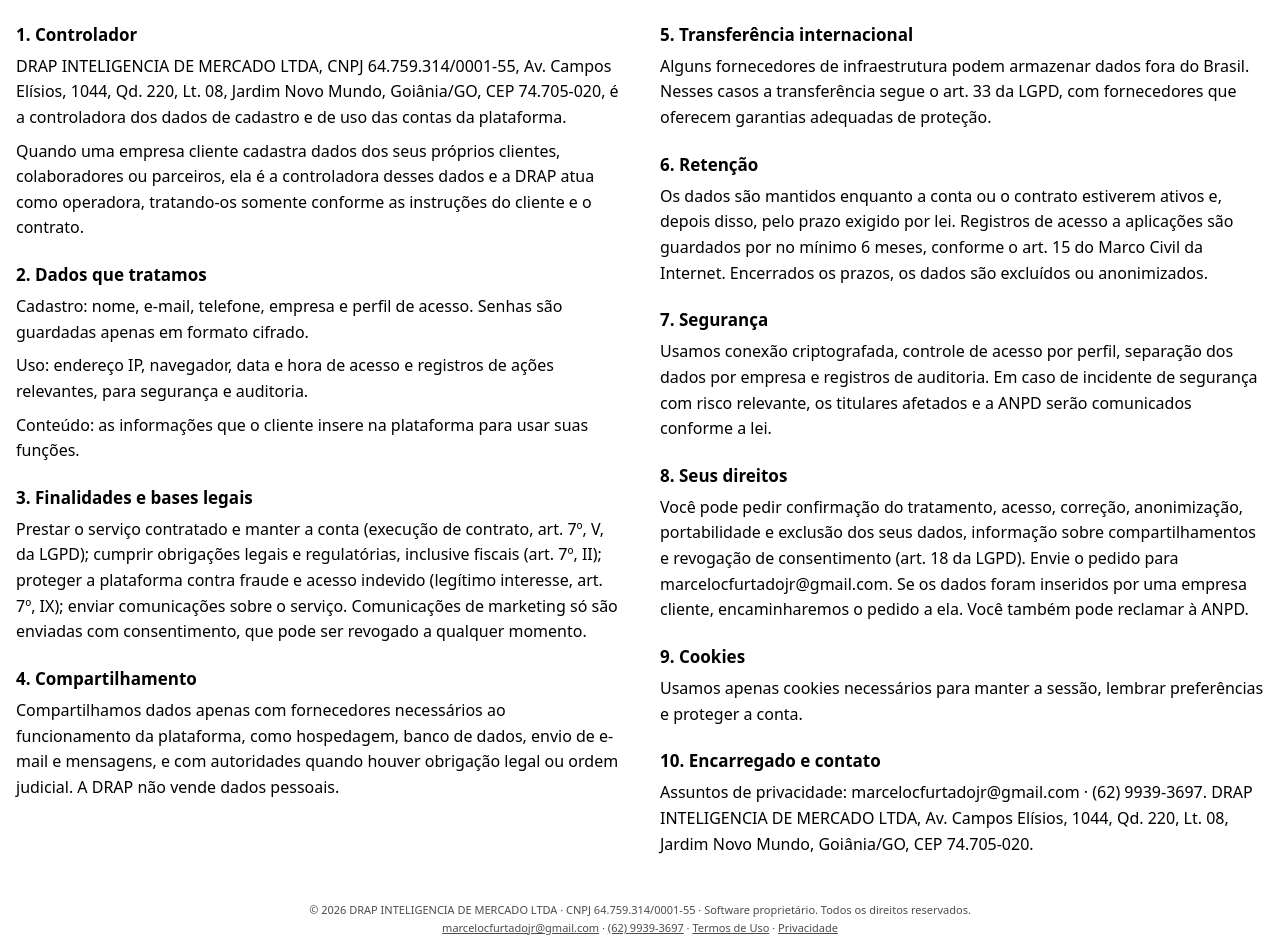
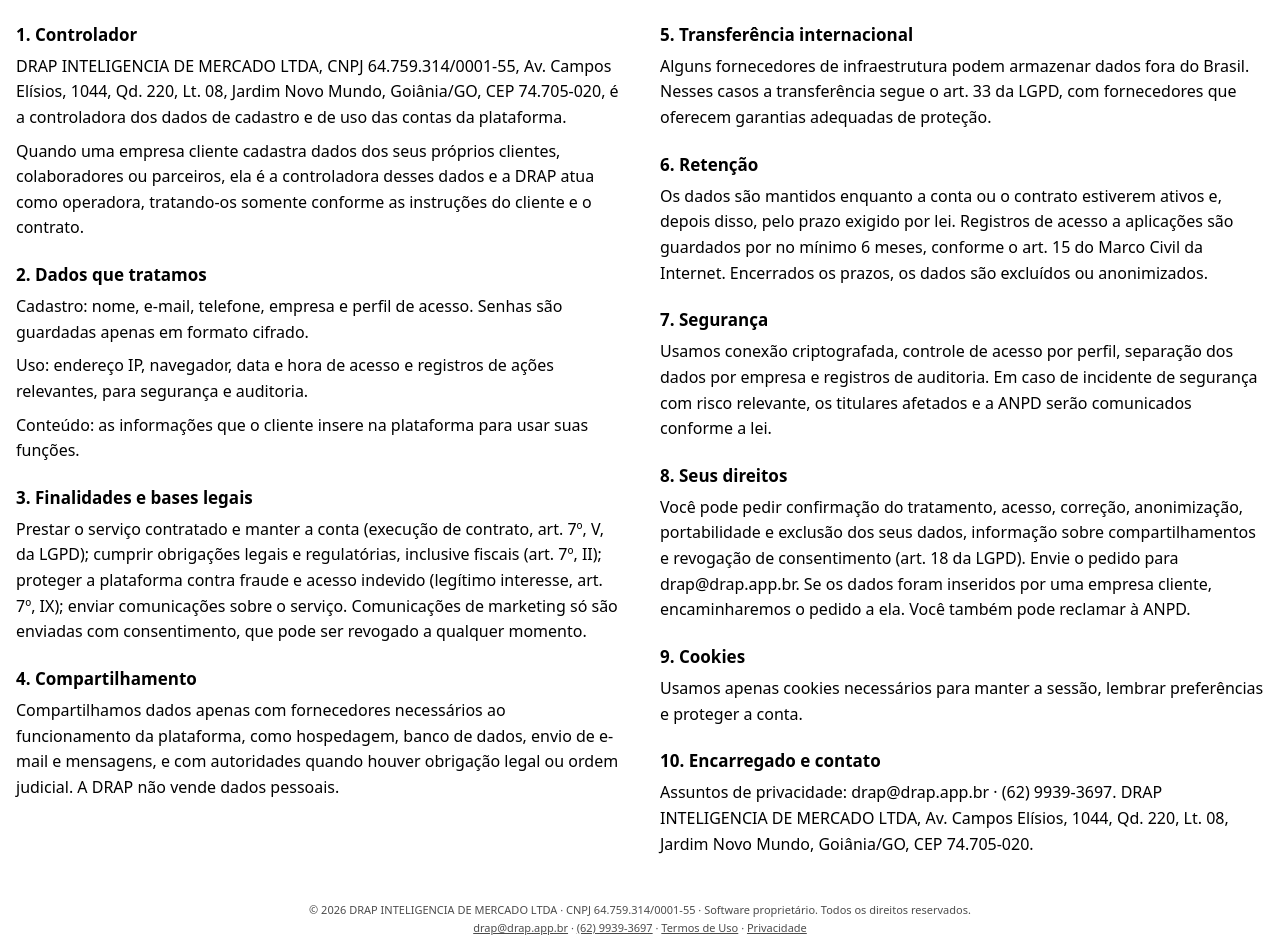
Before and after one commit to empresaexemplo9-gif/drap-softwerehouse, a website: page public/privacidade.html in a window 1280 px wide. Shown: the part 105-1053 px from the top of the page. Drawn offline with Linux system fonts and the light colour scheme.

Commit message:
Contato DRAP passa a ser drap@drap.app.br
- troca o e-mail pessoal por drap@drap.app.br no rodapé, na licença e
  nas páginas de Termos e Privacidade
- CNPJ do rodapé não quebra mais no meio do número

Co-Authored-By: Claude Opus 5.5 <noreply@anthropic.com>
Claude-Session: https://claude.ai/code/session_01PqVkTu5FGx81gQKPvij15W

```diff
--- a/public/privacidade.html
+++ b/public/privacidade.html
@@ -55,7 +55,7 @@
     </section>
     <section>
       <h2>8. Seus direitos</h2>
-      <p>Você pode pedir confirmação do tratamento, acesso, correção, anonimização, portabilidade e exclusão dos seus dados, informação sobre compartilhamentos e revogação de consentimento (art. 18 da LGPD). Envie o pedido para marcelocfurtadojr@gmail.com. Se os dados foram inseridos por uma empresa cliente, encaminharemos o pedido a ela. Você também pode reclamar à ANPD.</p>
+      <p>Você pode pedir confirmação do tratamento, acesso, correção, anonimização, portabilidade e exclusão dos seus dados, informação sobre compartilhamentos e revogação de consentimento (art. 18 da LGPD). Envie o pedido para drap@drap.app.br. Se os dados foram inseridos por uma empresa cliente, encaminharemos o pedido a ela. Você também pode reclamar à ANPD.</p>
     </section>
     <section>
       <h2>9. Cookies</h2>
@@ -63,13 +63,13 @@
     </section>
     <section>
       <h2>10. Encarregado e contato</h2>
-      <p>Assuntos de privacidade: marcelocfurtadojr@gmail.com · (62) 9939-3697. DRAP INTELIGENCIA DE MERCADO LTDA, Av. Campos Elísios, 1044, Qd. 220, Lt. 08, Jardim Novo Mundo, Goiânia/GO, CEP 74.705-020.</p>
+      <p>Assuntos de privacidade: drap@drap.app.br · (62) 9939-3697. DRAP INTELIGENCIA DE MERCADO LTDA, Av. Campos Elísios, 1044, Qd. 220, Lt. 08, Jardim Novo Mundo, Goiânia/GO, CEP 74.705-020.</p>
     </section>
   </div>
 </article>
 <footer class="drap-aviso-legal" style="font-size:11px;line-height:1.6;opacity:.7;padding:12px 16px;text-align:center">
-  <p style="margin:0">© 2026 DRAP INTELIGENCIA DE MERCADO LTDA · CNPJ 64.759.314/0001-55 · Software proprietário. Todos os direitos reservados.</p>
-  <p style="margin:0"><a href="mailto:marcelocfurtadojr@gmail.com" style="color:inherit">marcelocfurtadojr@gmail.com</a> · <a href="tel:+556299393697" style="color:inherit">(62) 9939-3697</a> · <a href="termos.html" style="color:inherit">Termos de Uso</a> · <a href="privacidade.html" style="color:inherit">Privacidade</a></p>
+  <p style="margin:0">© 2026 DRAP INTELIGENCIA DE MERCADO LTDA · <span style="white-space:nowrap">CNPJ 64.759.314/0001-55</span> · Software proprietário. Todos os direitos reservados.</p>
+  <p style="margin:0"><a href="mailto:drap@drap.app.br" style="color:inherit">drap@drap.app.br</a> · <a href="tel:+556299393697" style="color:inherit">(62) 9939-3697</a> · <a href="termos.html" style="color:inherit">Termos de Uso</a> · <a href="privacidade.html" style="color:inherit">Privacidade</a></p>
 </footer>
 </body>
 </html>
```
Also changed, not shown: public/agendar.html (+2 -2 lines), public/depoimento.html (+2 -2 lines), public/index.html (+2 -2 lines), public/plataforma.html (+2 -2 lines), public/portfolio.html (+2 -2 lines), public/proposta.html (+2 -2 lines), public/servico.html (+2 -2 lines), public/sob-medida.html (+2 -2 lines), public/termos.html (+3 -3 lines), 1 other file.
